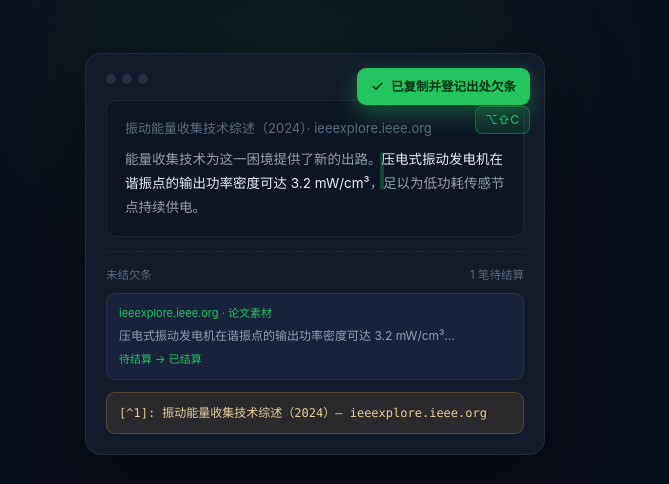
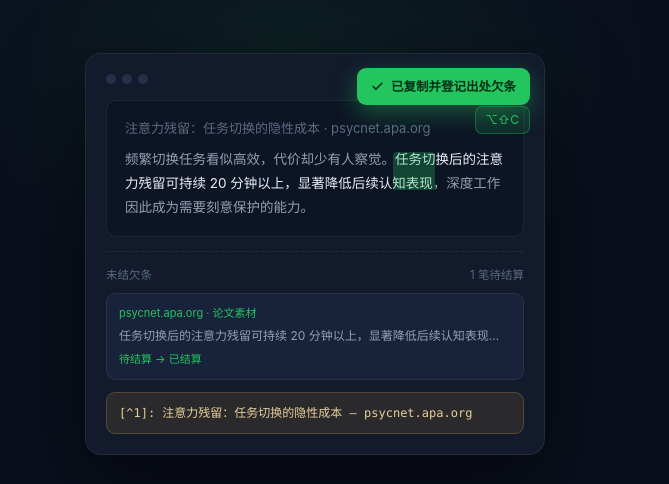
Before and after one commit to mintandkiwi/citedebt-site, a plain HTML site: page index.html in a window 1280 px wide. Shown: the part 107-591 px from the top of the page, 611-1280 px from the left. Drawn offline with Linux system fonts and the light colour scheme.

Commit message:
演示内容替换为中性主题（注意力研究），移除与开发者研究方向相关内容

```diff
--- a/index.html
+++ b/index.html
@@ -304,18 +304,18 @@
       </div>
       <div class="demo-bar"><i></i><i></i><i></i></div>
       <div class="demo-article">
-        <div class="t">振动能量收集技术综述（2024）· ieeexplore.ieee.org</div>
-        <p class="demo-line">能量收集技术为这一困境提供了新的出路。<span class="sel">压电式振动发电机在谐振点的输出功率密度可达 3.2 mW/cm³</span>，足以为低功耗传感节点持续供电。</p>
+        <div class="t">注意力残留：任务切换的隐性成本 · psycnet.apa.org</div>
+        <p class="demo-line">频繁切换任务看似高效，代价却少有人察觉。<span class="sel">任务切换后的注意力残留可持续 20 分钟以上，显著降低后续认知表现</span>，深度工作因此成为需要刻意保护的能力。</p>
       </div>
       <span class="demo-kbd">⌥⇧C</span>
       <div class="demo-panel">
         <div class="pt"><span>未结欠条</span><span>1 笔待结算</span></div>
         <div class="demo-card">
-          <div class="dc-domain">ieeexplore.ieee.org · 论文素材</div>
-          <div class="dc-text">压电式振动发电机在谐振点的输出功率密度可达 3.2 mW/cm³…</div>
+          <div class="dc-domain">psycnet.apa.org · 论文素材</div>
+          <div class="dc-text">任务切换后的注意力残留可持续 20 分钟以上，显著降低后续认知表现…</div>
           <div class="dc-status">待结算 → 已结算</div>
         </div>
-        <div class="demo-cite">[^1]: 振动能量收集技术综述（2024）— ieeexplore.ieee.org</div>
+        <div class="demo-cite">[^1]: 注意力残留：任务切换的隐性成本 — psycnet.apa.org</div>
       </div>
     </div>
   </div>
```
Also changed, not shown: store-assets/shot-capture.png, store-assets/shot-options.png, store-assets/shot-panel.png, store-assets/shot-settle.png.
